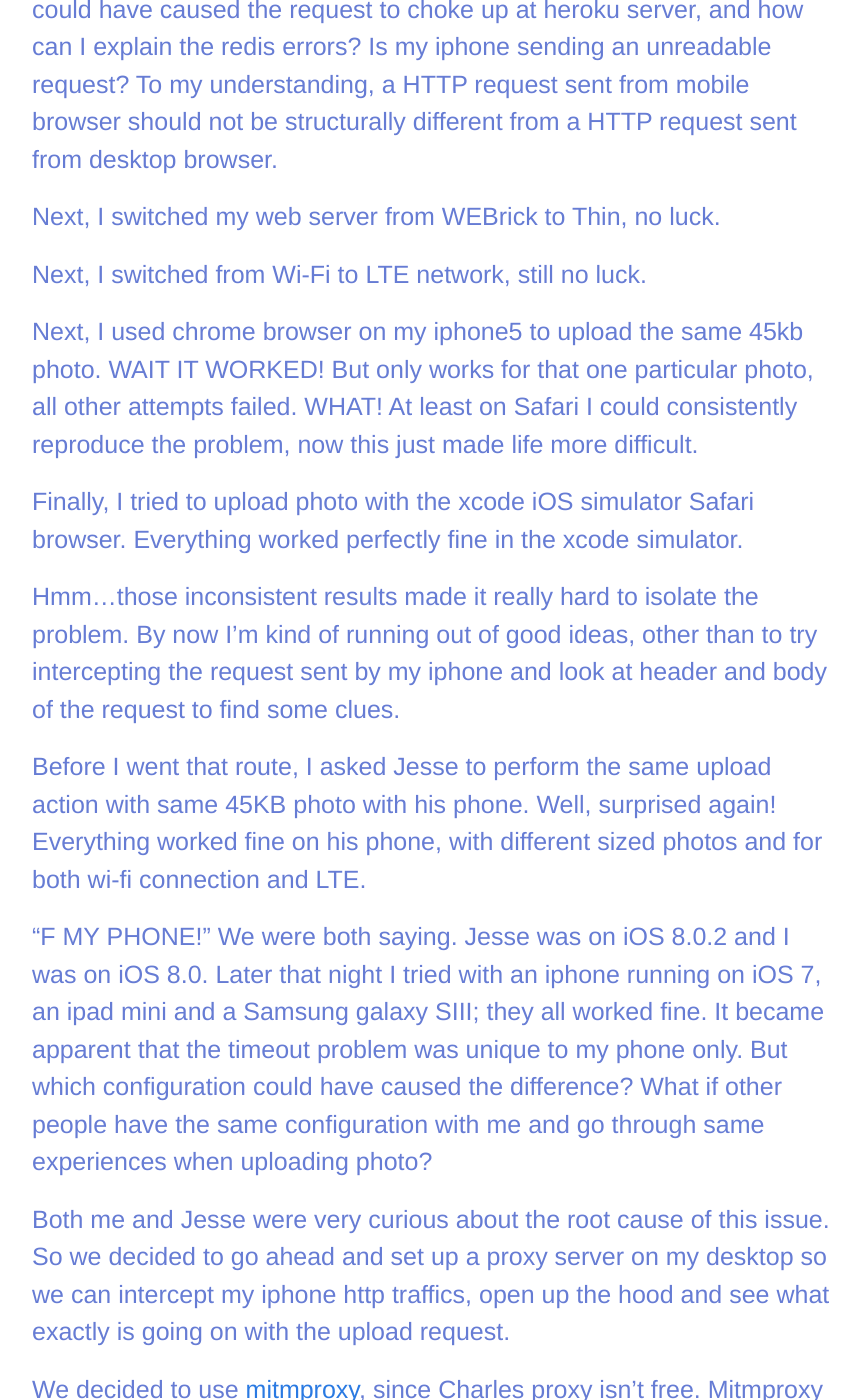
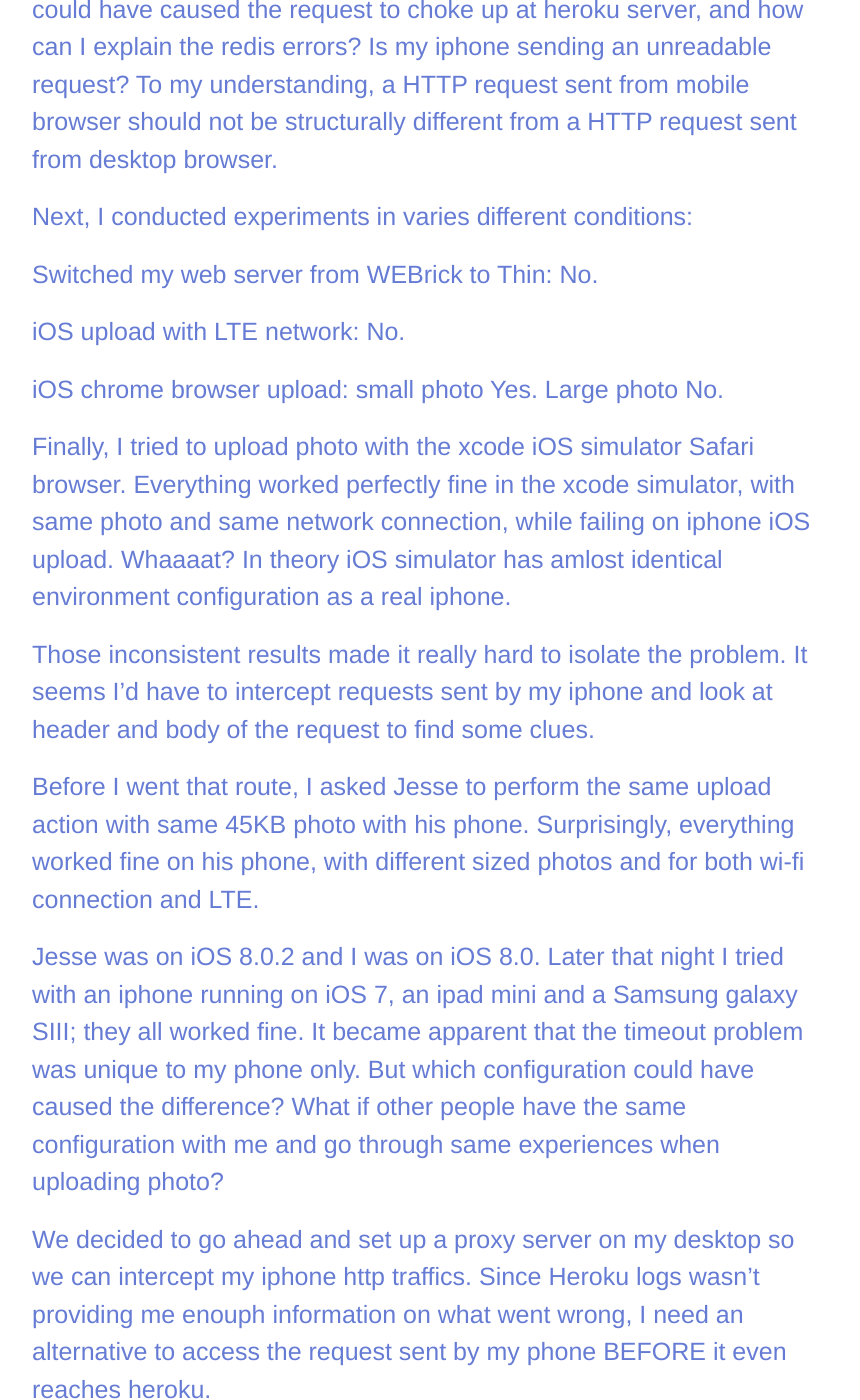
Before and after one commit to stephensxu/stephensxu.github.io, a Jekyll site: the page built from _posts/2014-09-29-craziest-bug.markdown, in a window 1280 px wide and 1400 px high, scrolled down 2767 px. Shown: the whole window, without its empty margins (208-1068 px from the left). Built offline with Jekyll 4.4.1, drawn with Linux system fonts in a browser that asks for light colours; some of the changed text lies outside the part shown.

Commit message:
modified crazy bug blog

```diff
--- a/_posts/2014-09-29-craziest-bug.markdown
+++ b/_posts/2014-09-29-craziest-bug.markdown
@@ -7,11 +7,11 @@
 
 Bugs are common companions for web developers, it’s as if they live and die with us.
 
-As a novice, some of my previous challenges were mostly result of inexperience, but this particular bug is definitely one of its kind and I think it’s worth writing about.
+I'm a novice, I've been learning web development from Jesse Farmer. Some of my previous challenges were mostly result of inexperience, but this particular bug is definitely one of its kind, for once I've experienced a bug in a core piece of software and I think it’s worth writing about.
 
-So I was building a website that allows user to upload photos to display on the site. It’s built with Ruby on Rails, using Amazon S3 for photo storage; carrierwave, sidekiq and Redis-To-Go for photo processing. I used Heroku for hosting, with one web dyno and one worker dyno.
+So I was building a website called <a href="http://couchfoodie.herokuapp.com" target="_blank">Couchfoodie</a>, a platform that allows people to socialize with cooking. One of the features allows user to upload photos of their food to display on the site. It’s built with Ruby on Rails, using Amazon S3 for photo storage; carrierwave, sidekiq and Redis-To-Go for photo processing. I used Heroku for hosting, with one web dyno and one worker dyno.
 
-Two days ago I started to test photo uploading feature on my iphone5 by browsing the site with iOS Safari. Surprisingly, I’ve discovered that everytime I click “submit photo” button; it seems as if the photo upload process could never complete, and server would just timeout itself after a while.
+Two days ago I started to test photo uploading feature on my iphone5 by browsing the site with iOS Safari and found a problem where the server always times out with photo upload:
 
 <img src="https://s3-us-west-1.amazonaws.com/stephensxu.github.io/my_craziest_bug/error.jpg" height="300" width="170" alt="">
 
@@ -23,7 +23,7 @@
 
 First I thought the server might have timed out due to file size was too big. So I conducted experiments with a 45KB tiny photo on my home wi-fi connection.
 
-Nope, still same result. That’s weird! I was certain that the same photo, uploading with same network connection worked fine with desktop chrome uploading. “It must be mobile!” it’s yelling in my head. Jesse warned me to not make conclusion prematurely and instead tried to figure out at what stage did the server timeout. I did that by wrapping my photo#create method in photos_controller with a bench method like so:
+Nope, still same result. That’s weird! I was certain that the same photo, uploading with same network connection worked fine with desktop chrome uploading. In order to find out at what stage did the server timeout, I wrapped my photo#create method in photos_controller with a bench method like so:
 
 {% highlight ruby %}
 
@@ -49,23 +49,25 @@
 
 So now I know that the request data never got to my photos_controller and, most likely, it has never reached my web application at all. The timeout must have happened at the heroku web-server level.  What could have caused the request to choke up at heroku server, and how can I explain the redis errors? Is my iphone sending an unreadable request? To my understanding, a HTTP request sent from mobile browser should not be structurally different from a HTTP request sent from desktop browser.
 
-Next, I switched my web server from WEBrick to Thin, no luck.
+Next, I conducted experiments in varies different conditions:
 
-Next, I switched from Wi-Fi to LTE network, still no luck.
+Switched my web server from WEBrick to Thin: No.
 
-Next, I used chrome browser on my iphone5 to upload the same 45kb photo. WAIT IT WORKED! But only works for that one particular photo, all other attempts failed. WHAT! At least on Safari I could consistently reproduce the problem, now this just made life more difficult.
+iOS upload with LTE network: No.
 
-Finally, I tried to upload photo with the xcode iOS simulator Safari browser. Everything worked perfectly fine in the xcode simulator.
+iOS chrome browser upload: small photo Yes. Large photo No.
 
-Hmm...those inconsistent results made it really hard to isolate the problem. By now I’m kind of running out of good ideas, other than to try intercepting the request sent by my iphone and look at header and body of the request to find some clues.
+Finally, I tried to upload photo with the xcode iOS simulator Safari browser. Everything worked perfectly fine in the xcode simulator, with same photo and same network connection, while failing on iphone iOS upload. Whaaaat? In theory iOS simulator has amlost identical environment configuration as a real iphone.
 
-Before I went that route, I asked Jesse to perform the same upload action with same 45KB photo with his phone. Well, surprised again! Everything worked fine on his phone, with different sized photos and for both wi-fi connection and LTE.
+Those inconsistent results made it really hard to isolate the problem. It seems I'd have to intercept requests sent by my iphone and look at header and body of the request to find some clues.
 
-“F MY PHONE!” We were both saying. Jesse was on iOS 8.0.2 and I was on iOS 8.0. Later that night I tried with an iphone running on iOS 7, an ipad mini and a Samsung galaxy SIII; they all worked fine. It became apparent that the timeout problem was unique to my phone only. But which configuration could have caused the difference? What if other people have the same configuration with me and go through same experiences when uploading photo?
+Before I went that route, I asked Jesse to perform the same upload action with same 45KB photo with his phone. Surprisingly, everything worked fine on his phone, with different sized photos and for both wi-fi connection and LTE.
 
-Both me and Jesse were very curious about the root cause of this issue. So we decided to go ahead and set up a proxy server on my desktop so we can intercept my iphone http traffics, open up the hood and see what exactly is going on with the upload request.
+Jesse was on iOS 8.0.2 and I was on iOS 8.0. Later that night I tried with an iphone running on iOS 7, an ipad mini and a Samsung galaxy SIII; they all worked fine. It became apparent that the timeout problem was unique to my phone only. But which configuration could have caused the difference? What if other people have the same configuration with me and go through same experiences when uploading photo?
 
-We decided to use <a href="http://mitmproxy.org/index.html" target="_blank">mitmproxy</a>, since Charles proxy isn’t free. Mitmproxy is relatively easy to set up with brew and has a “somewhat intuitive” UI. Instructions of how to use it can be found <a href="http://blog.just2us.com/2012/05/sniff-iphone-http-traffic-using-mitmproxy/" target="_blank">here</a>.
+We decided to go ahead and set up a proxy server on my desktop so we can intercept my iphone http traffics. Since Heroku logs wasn't providing me enouph information on what went wrong, I need an alternative to access the request sent by my phone BEFORE it even reaches heroku.
+
+We decided to use <a href="http://mitmproxy.org/index.html" target="_blank">mitmproxy</a>. Mitmproxy is a "man-in-the-middle" proxy server. As its name suggested, mitmproxy allows me to insert one more layer of server between my iphone and heroku server. Once installed, I'd need to manually configure my iphone to connect to this proxy server over wifi. Mitmproxy will be running on my desktop on port 8080. It will capture all HTTP traffics going in and out of my iphone. Mitmproxy is relatively easy to set up with brew and has a “somewhat intuitive” UI. Instructions of how to use it can be found <a href="http://blog.just2us.com/2012/05/sniff-iphone-http-traffic-using-mitmproxy/" target="_blank">here</a>.
 
 Now I’m armed with a rather powerful tool which would give me much deeper visibility into the conversation between the iphone browser and my server, we’re ready to investigate!
 
```
